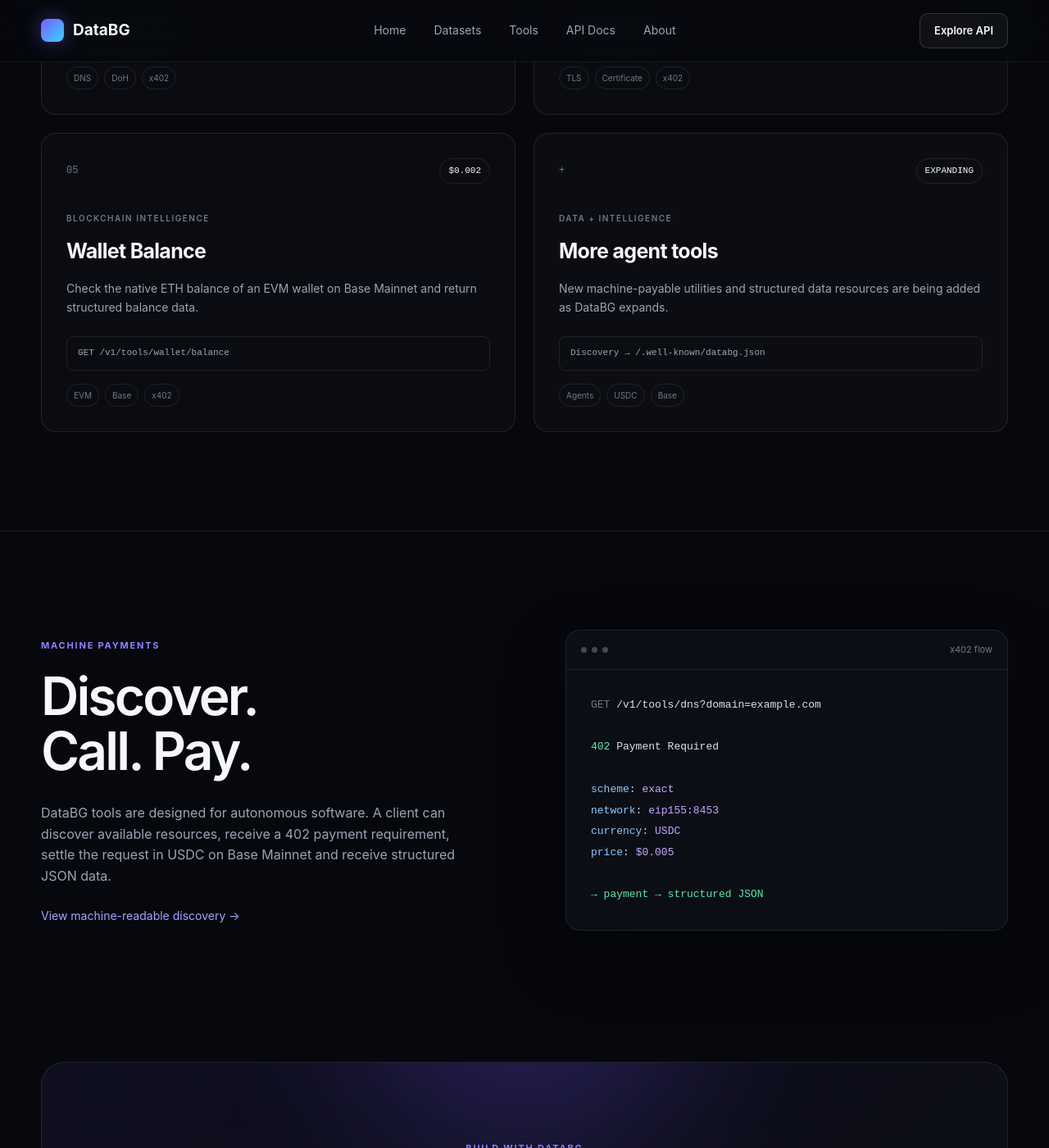
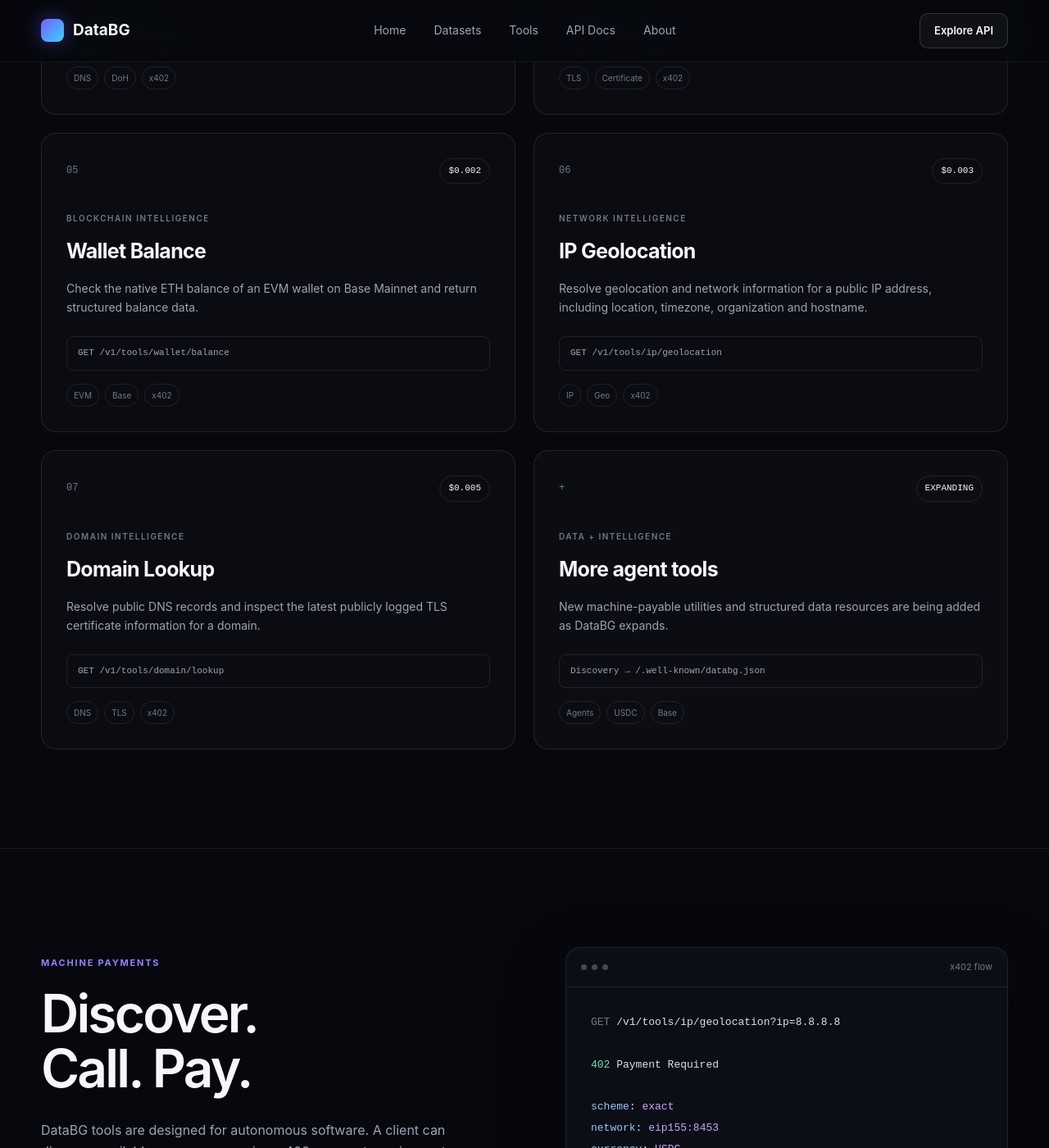
Before and after one commit to plamensve/databg.tech, a Jekyll site: the page built from tools.html, in a window 1280 px wide and 1400 px high, scrolled down 1669 px. Shown: the whole window at 82% size. Built offline with Jekyll 4.4.1, drawn with Linux system fonts in a browser that asks for light colours.

Commit message:
Add IP geolocation and domain lookup tools

```diff
--- a/tools.html
+++ b/tools.html
@@ -113,6 +113,30 @@ description: Machine-payable DataBG tools for AI agents, developers and automate
                 <div class="tool-tags"><span>EVM</span><span>Base</span><span>x402</span></div>
             </article>
 
+            <article class="tool-card">
+                <div class="tool-card-top">
+                    <span class="tool-index">06</span>
+                    <span class="tool-price">$0.003</span>
+                </div>
+                <span class="tool-category">NETWORK INTELLIGENCE</span>
+                <h3>IP Geolocation</h3>
+                <p>Resolve geolocation and network information for a public IP address, including location, timezone, organization and hostname.</p>
+                <div class="tool-endpoint">GET /v1/tools/ip/geolocation</div>
+                <div class="tool-tags"><span>IP</span><span>Geo</span><span>x402</span></div>
+            </article>
+
+            <article class="tool-card">
+                <div class="tool-card-top">
+                    <span class="tool-index">07</span>
+                    <span class="tool-price">$0.005</span>
+                </div>
+                <span class="tool-category">DOMAIN INTELLIGENCE</span>
+                <h3>Domain Lookup</h3>
+                <p>Resolve public DNS records and inspect the latest publicly logged TLS certificate information for a domain.</p>
+                <div class="tool-endpoint">GET /v1/tools/domain/lookup</div>
+                <div class="tool-tags"><span>DNS</span><span>TLS</span><span>x402</span></div>
+            </article>
+
             <article class="tool-card tool-card-marketplace">
                 <div class="tool-card-top">
                     <span class="tool-index">+</span>
@@ -149,14 +173,14 @@ description: Machine-payable DataBG tools for AI agents, developers and automate
                 <div class="window-dots"><span></span><span></span><span></span></div>
                 <span>x402 flow</span>
             </div>
-            <pre><code><span class="code-muted">GET</span> /v1/tools/dns?domain=example.com
+            <pre><code><span class="code-muted">GET</span> /v1/tools/ip/geolocation?ip=8.8.8.8
 
 <span class="code-number">402</span> Payment Required
 
 <span class="code-key">scheme</span>: <span class="code-value">exact</span>
 <span class="code-key">network</span>: <span class="code-value">eip155:8453</span>
 <span class="code-key">currency</span>: <span class="code-value">USDC</span>
-<span class="code-key">price</span>: <span class="code-value">$0.005</span>
+<span class="code-key">price</span>: <span class="code-value">$0.003</span>
 
 <span class="code-success">→ payment → structured JSON</span></code></pre>
         </div>
```
Also changed, not shown: other parts of tools.html (+1 -1 lines).
